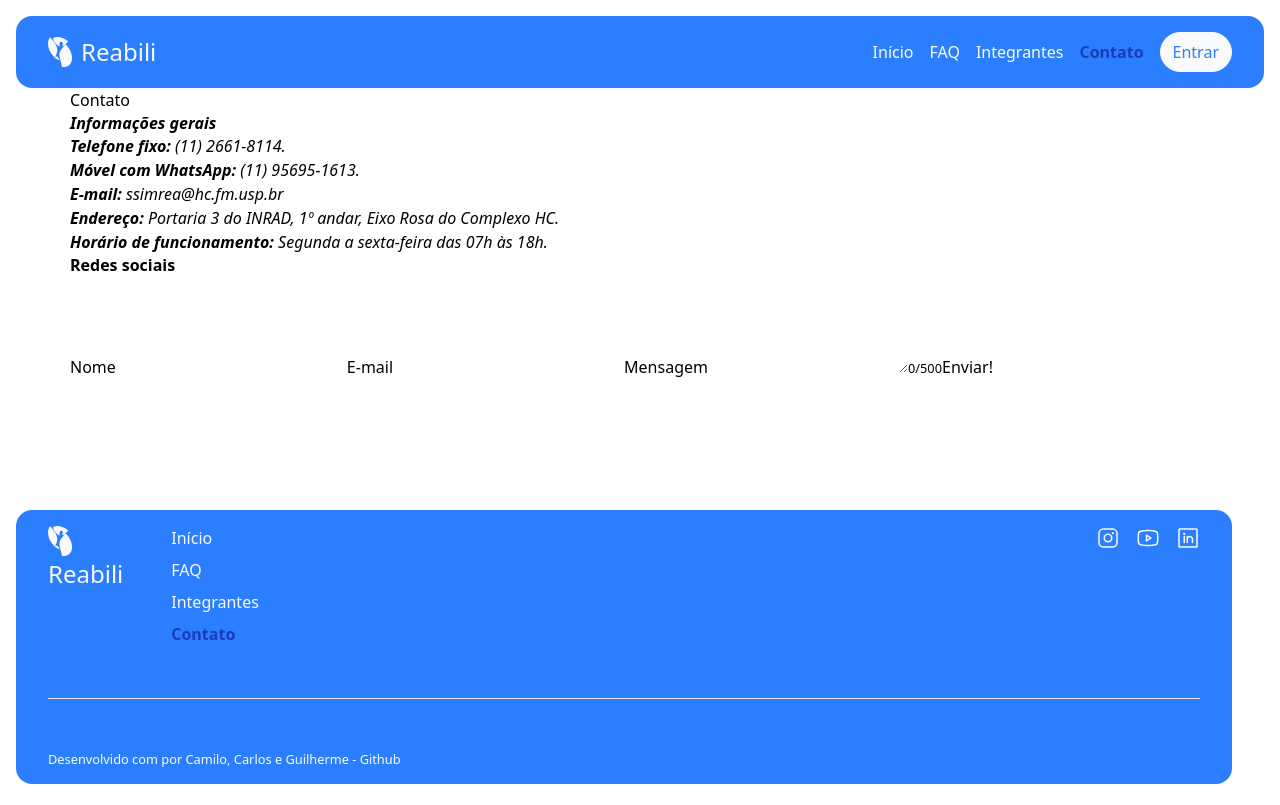
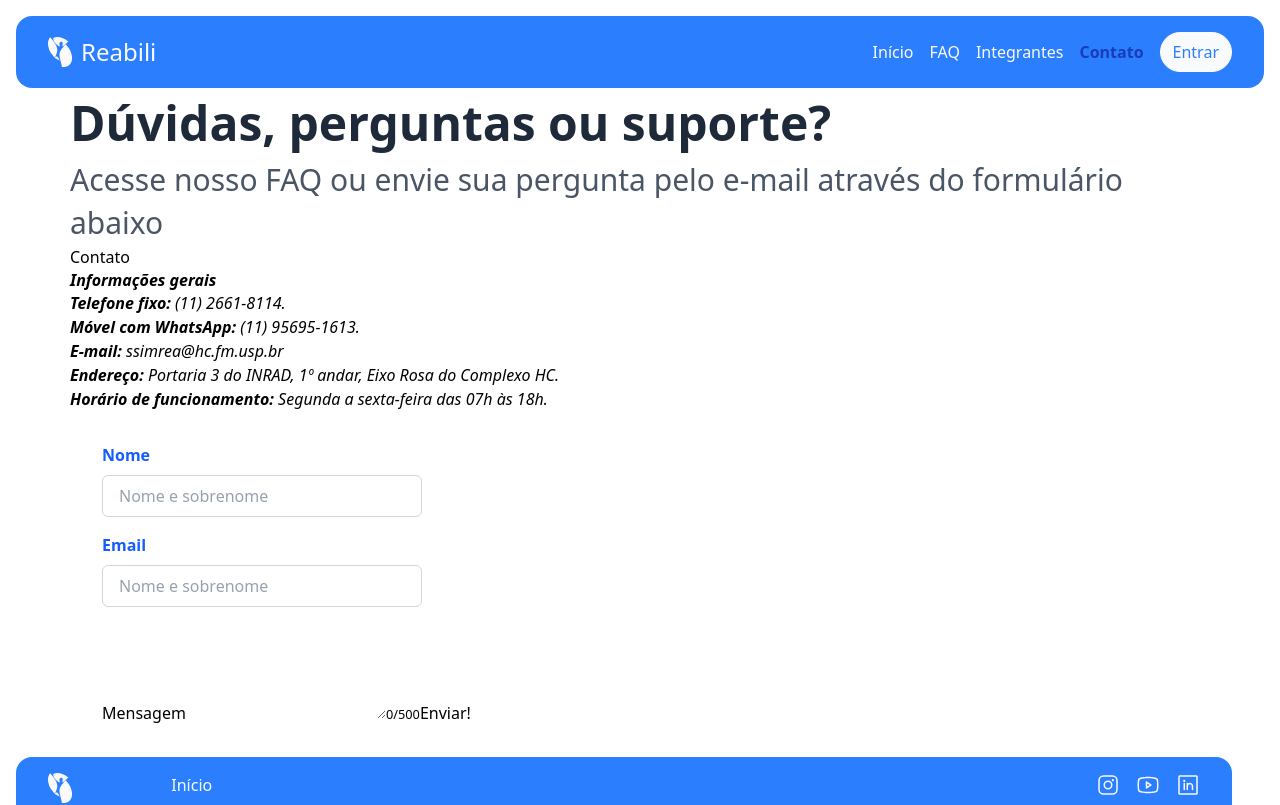
Before and after one commit to Challenge-2025-Equipe-07/hc-frontend-react, a React (Vite) app: page /contato in a window 1280 px wide. Shown: the top 805 px of the page. Built offline with nearby package versions, Linux system fonts and the light colour scheme.

Commit message:
feat: adiciona react hook forms

```diff
--- a/package.json
+++ b/package.json
@@ -15,6 +15,7 @@
     "@types/dom-speech-recognition": "^0.0.6",
     "react": "^19.1.1",
     "react-dom": "^19.1.1",
+    "react-hook-form": "^7.62.0",
     "react-router": "^7.8.1",
     "tailwind-variants": "^3.1.0",
     "tailwindcss": "^4.1.12"
--- /dev/null
+++ b/src/components/Input/InputField.tsx
@@ -0,0 +1,27 @@
+import type { InputFieldProps } from "./InputField.types";
+import type { FieldValues } from "react-hook-form";
+
+const InputField = <T extends FieldValues>({
+  label,
+  id,
+  name,
+  register,
+  className,
+  ...rest
+}: InputFieldProps<T>) => {
+  return (
+    <div className="w-full max-w-xs">
+      <label htmlFor={id} className="mb-2 block font-bold text-blue-600">
+        {label}
+      </label>
+      <input
+        id={id}
+        className={`w-full rounded-md border border-gray-300 px-4 py-2 placeholder-gray-400 focus:border-transparent focus:ring-2 focus:ring-blue-500 focus:outline-none ${className || ""} `}
+        {...rest}
+        {...register(name)}
+      />
+    </div>
+  );
+};
+
+export { InputField };
--- /dev/null
+++ b/src/components/Input/InputField.types.tsx
@@ -0,0 +1,9 @@
+import type { UseFormRegister, Path, FieldValues } from "react-hook-form";
+import React from "react";
+
+export type InputFieldProps<T extends FieldValues> = {
+  label: string;
+  id: string;
+  name: Path<T>;
+  register: UseFormRegister<T>;
+} & Omit<React.ComponentProps<"input">, "name">;
--- a/src/components/index.tsx
+++ b/src/components/index.tsx
@@ -4,3 +4,4 @@ export { NavbarItems } from "./Navbar/NavbarItems";
 export { Heading } from "./Heading/Heading";
 export { Footer } from "./Footer/Footer";
 export { Button } from "./Button/Button";
+export { InputField as Input } from "./Input/InputField";
--- a/src/pages/Contato/Contato.tsx
+++ b/src/pages/Contato/Contato.tsx
@@ -1,7 +1,26 @@
+import { Heading, Input } from "@/components";
+import { useForm } from "react-hook-form";
+import type { SubmitHandler } from "react-hook-form";
+
+type FormValues = {
+  name: string;
+  email: string;
+};
+
 const Contato = () => {
+  const { register, handleSubmit } = useForm<FormValues>();
+
+  const onSubmit: SubmitHandler<FormValues> = (data) => {
+    console.log("Form data submitted:", data);
+  };
+
   return (
     <section className="l-contact__wrapper">
       <div className="l-contact__col stack">
+        <Heading
+          title="Dúvidas, perguntas ou suporte?"
+          subtitle="Acesse nosso FAQ ou envie sua pergunta pelo e-mail através do formulário abaixo"
+        />
         <h1 className="l-contact__title">Contato</h1>
         <address className="l-contact__info">
           <h2 className="body">
@@ -28,67 +47,29 @@ const Contato = () => {
             <time>Segunda a sexta-feira das 07h às 18h</time>.
           </p>
         </address>
-        <div>
-          <h2 className="body">
-            <strong>Redes sociais</strong>
-          </h2>
-          <ul className="c-list row" id="menuList" aria-labelledby="menuButton">
-            <li className="c-list__item">
-              <a
-                href="#"
-                className="link link--decorated body"
-                aria-label="Perfil do instagram do HC"
-              >
-                <i className="fa fa-instagram"></i>
-              </a>
-            </li>
-            <li className="c-list__item">
-              <a
-                href="#"
-                className="link link--decorated body"
-                aria-label="Perfil do youtube do HC"
-              >
-                <i className="fa fa-youtube"></i>
-              </a>
-            </li>
-            <li className="c-list__item">
-              <a
-                href="#"
-                className="link link--decorated body"
-                aria-label="Perfil do Linkedin do HC"
-              >
-                <i className="fa fa-linkedin"></i>
-              </a>
-            </li>
-          </ul>
       </div>
-      </div>
-      <form action="" className="c-contact stack" data-js="contact-form">
-        <label htmlFor="name" className="c-label">
-          Nome
-          <input
-            className="c-input"
-            type="text"
-            id="name"
+      <form onSubmit={handleSubmit(onSubmit)} className="space-y-4 p-8">
+        <Input
+          id="nome"
+          label="Nome"
           name="name"
-            autoComplete="name"
+          register={register}
+          placeholder="Nome e sobrenome"
           required
           minLength={1}
+          autoComplete="name"
+          type="text"
         />
-          <span className="c-error"></span>
-        </label>
-        <label htmlFor="email" className="c-label">
-          E-mail
-          <input
-            className="c-input"
-            type="email"
+        <Input
           id="email"
+          label="Email"
           name="email"
+          register={register}
+          placeholder="Nome e sobrenome"
+          required
           autoComplete="email"
-            required
+          type="text"
         />
-          <span className="c-error"></span>
-        </label>
         <label htmlFor="message" className="c-label">
           Mensagem
           <textarea
--- a/src/pages/Integrantes/Integrantes.tsx
+++ b/src/pages/Integrantes/Integrantes.tsx
@@ -1,5 +1,5 @@
-import { Heading } from "../../components/Heading/Heading";
 import { TeamCard } from "./components/TeamCard/TeamCard";
+import { Heading } from "@/components/Heading/Heading";
 import CamiloMicheletto from "@/assets/TeamCamiloMicheletto.jpeg";
 import CarlosSilva from "@/assets/TeamCarlosSilva.jpeg";
 import GuilhermeRibeiro from "@/assets/TeamGuilhermeRibeiro.jpeg";
```
Also changed, not shown: 1 other file (tests, documents, lock files or other folders). Lines whose indentation alone changed are shown as unchanged.
